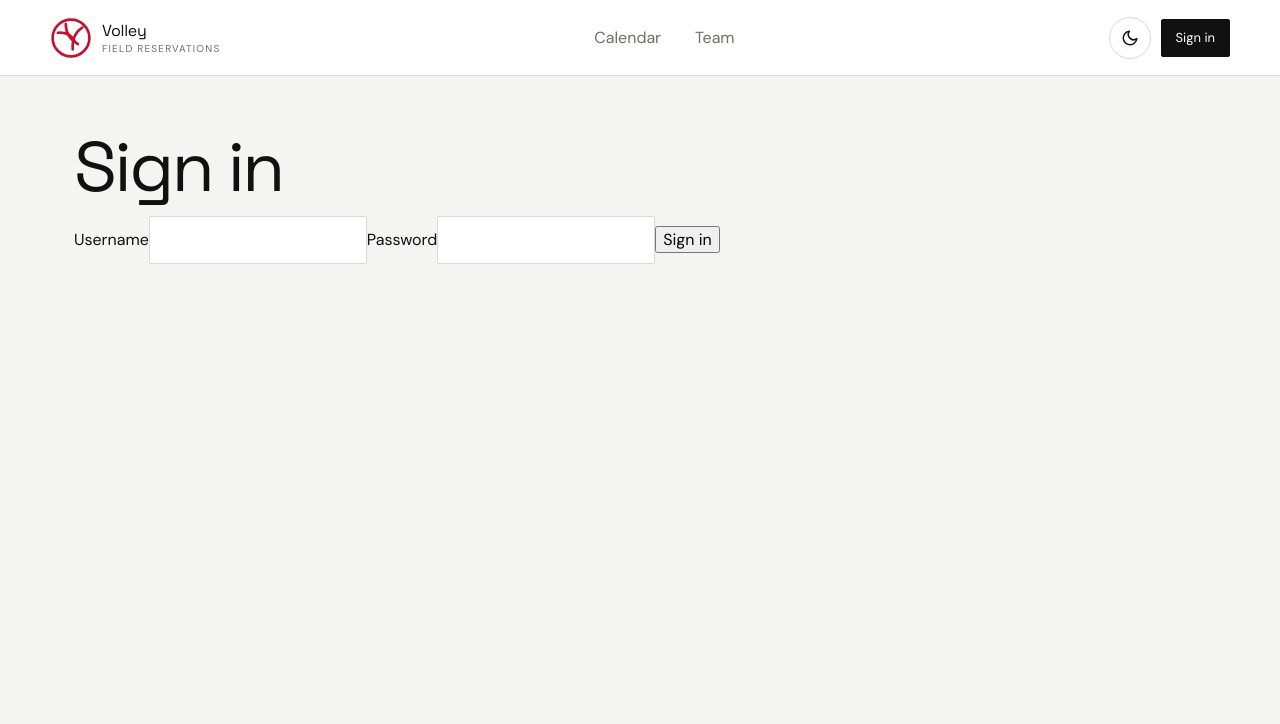
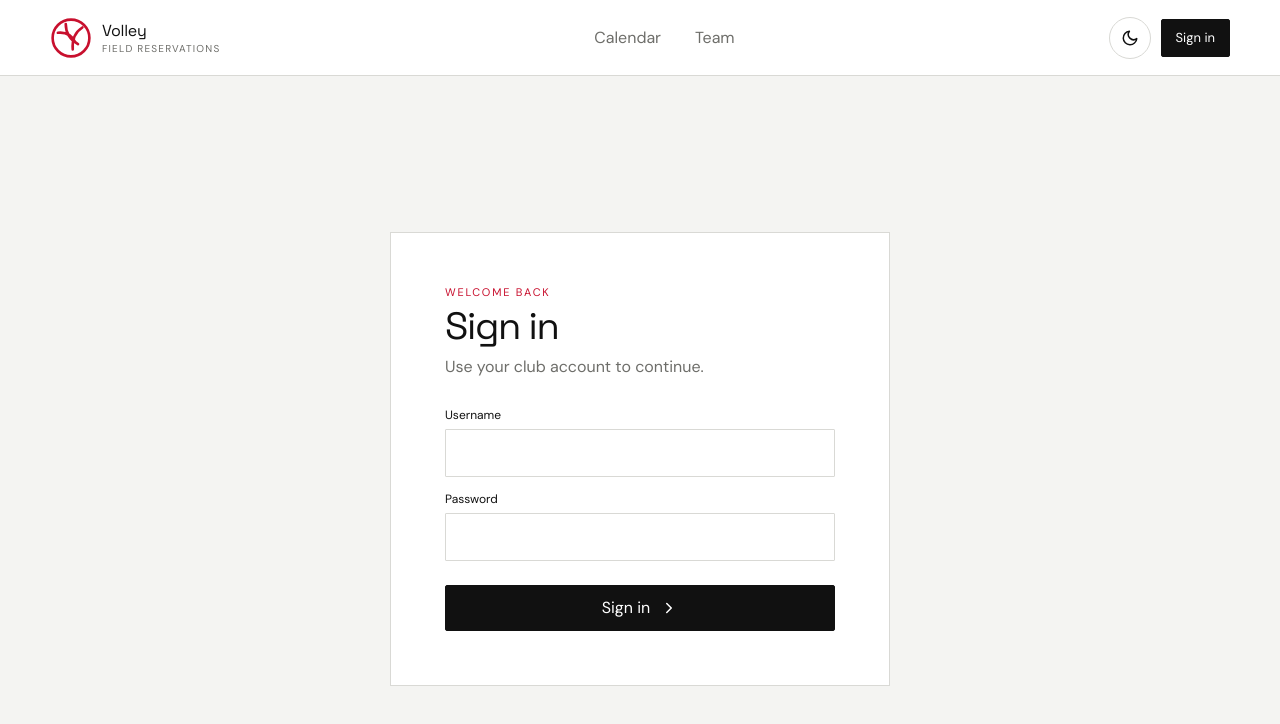
Before and after one commit to Alex-Van-Dijck/volley-reservations, a React (Vite) app in the folder packages/web/: page /login in a window 1280 px wide. Shown: the top 724 px of the page. Built offline with nearby package versions, Linux system fonts and the light colour scheme; no server answers.

Commit message:
feat(web): restyle the sign in page

```diff
--- a/packages/web/src/pages/LoginPage.tsx
+++ b/packages/web/src/pages/LoginPage.tsx
@@ -3,6 +3,8 @@ import { useNavigate } from "react-router-dom";
 import { ApiError } from "../api";
 import { useAuth } from "../auth-context";
 import { errorMessage } from "../format";
+import { ErrorBanner } from "../ui/ErrorBanner";
+import { Icon } from "../ui/Icon";
 
 export function LoginPage() {
   const { login } = useAuth();
@@ -25,8 +27,14 @@ export function LoginPage() {
   }
 
   return (
-    <section>
+    <div className="auth-layout">
+      <section className="auth-card">
+        <div>
+          <span className="eyebrow">Welcome back</span>
           <h1>Sign in</h1>
+          <p>Use your club account to continue.</p>
+        </div>
+        {error && <ErrorBanner message={error} />}
         <form className="login" onSubmit={submit}>
           <label>
             Username
@@ -41,9 +49,11 @@ export function LoginPage() {
               autoComplete="current-password"
             />
           </label>
-        {error && <p role="alert">{error}</p>}
-        <button type="submit">Sign in</button>
+          <button className="solid-button full" type="submit">
+            Sign in <Icon name="arrow" />
+          </button>
         </form>
       </section>
+    </div>
   );
 }
```
Lines whose indentation alone changed are shown as unchanged.
